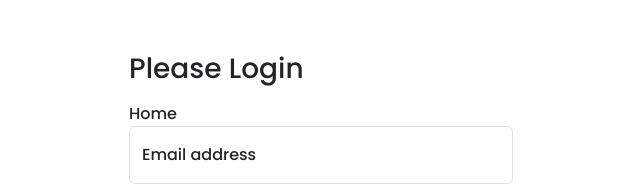
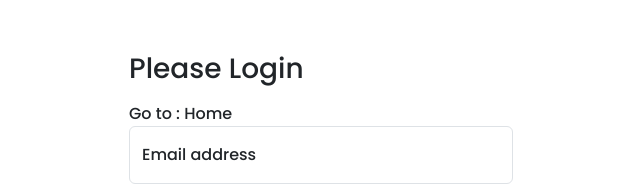
Before and after one commit to SurajTrainer/MERN_Project, a React (Vite) app in the folder Frontend/: page /login in a window 1280 px wide. Shown: the top 192 px of the page, without its empty margins (319-959 px from the left). Built offline with nearby package versions, Linux system fonts and the light colour scheme.

Commit message:
login & signup

```diff
--- a/Frontend/src/components/Login.jsx
+++ b/Frontend/src/components/Login.jsx
@@ -7,7 +7,9 @@ const Login = () => {
             <main className="form">
   <form className=''>
     <h1 className="h3 mb-3 fw-normal">Please Login</h1>
-    <Link to='/'>Home</Link>
+    <p>Go to :
+        <Link to='/'>  Home</Link>
+        </p>
 
     <div className="form-floating mb-4">
       <input type="email" className="form-control" id="floatingInput" placeholder="name@example.com"/>
--- a/Frontend/src/components/Signup.jsx
+++ b/Frontend/src/components/Signup.jsx
@@ -6,7 +6,9 @@ const Signup = () => {
   <>
     <form className='form'>
     <h1 class="h3 mb-3 fw-normal"> sign Up Here</h1>
-    <Link to='/'>Home</Link>
+    <p>Go to :
+        <Link to='/'>  Home</Link>
+        </p>
 
     <div class="form-floating mb-4">
       <input type="email" class="form-control" id="floatingInput" placeholder="name@example.com"/>
```
